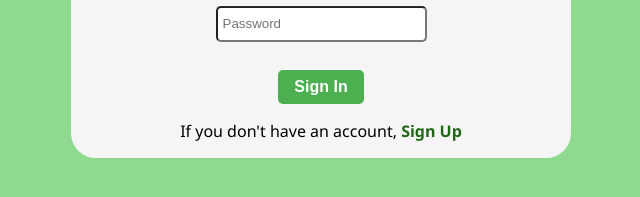
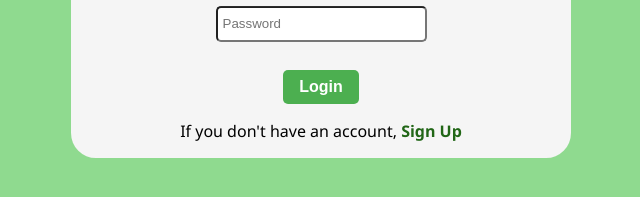
Before and after one commit to alisartazkhan/Monopoly, a plain HTML site: page Monopoly/public_html/login.html in a window 1280 px wide. Shown: the part 393-590 px from the top of the page, 319-959 px from the left. Drawn offline with Linux system fonts and the light colour scheme.

Commit message:
Update login.html

```diff
--- a/Monopoly/public_html/login.html
+++ b/Monopoly/public_html/login.html
@@ -12,7 +12,7 @@
     <h1><b>Login</b></h1>
     <input type="email" placeholder="Email" class="form__input" id="email" /> <br>
     <input type="password" placeholder="Password" class="form__input" id="password"/> <br>
-    <button class="btn">Sign In</button>
+    <button class="btn">Login</button>
     <p>If you don't have an account, <a href="./index.html"><b>Sign Up</b></a></p>
 
   </form>
```
